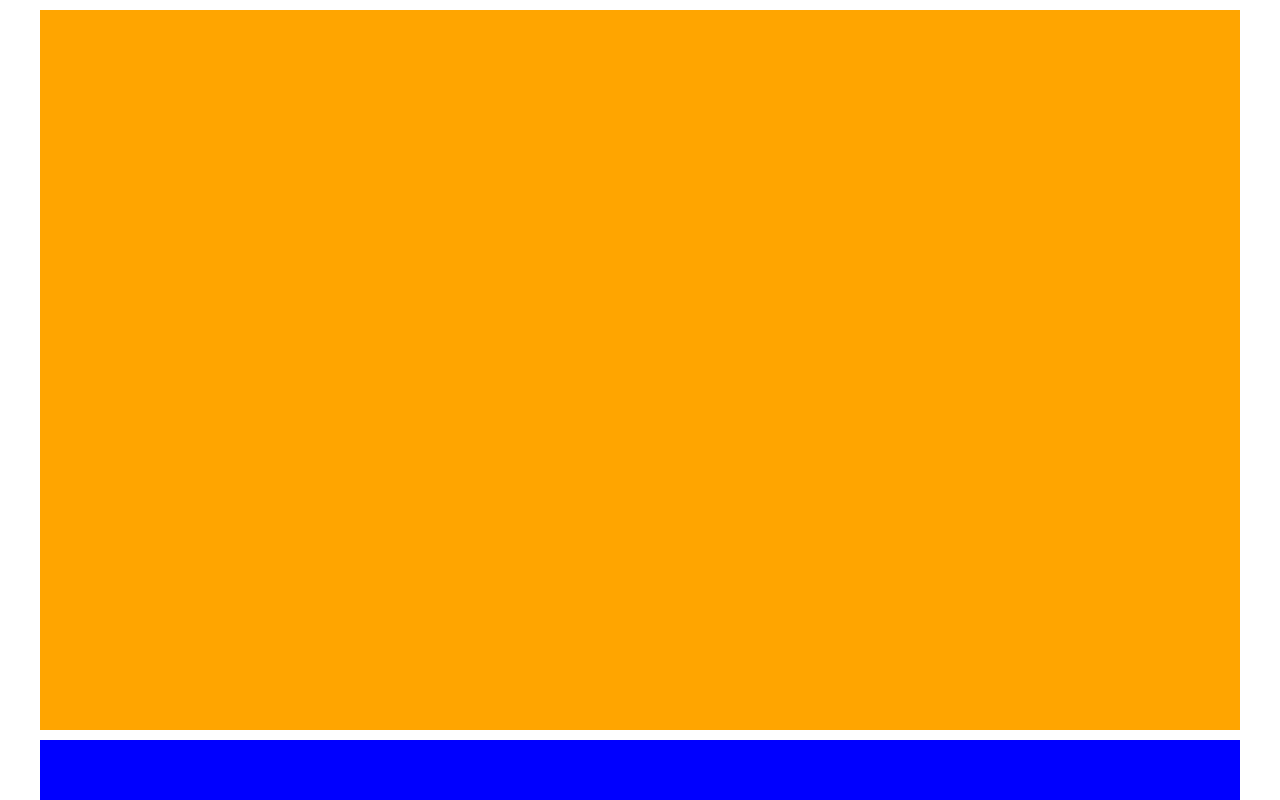
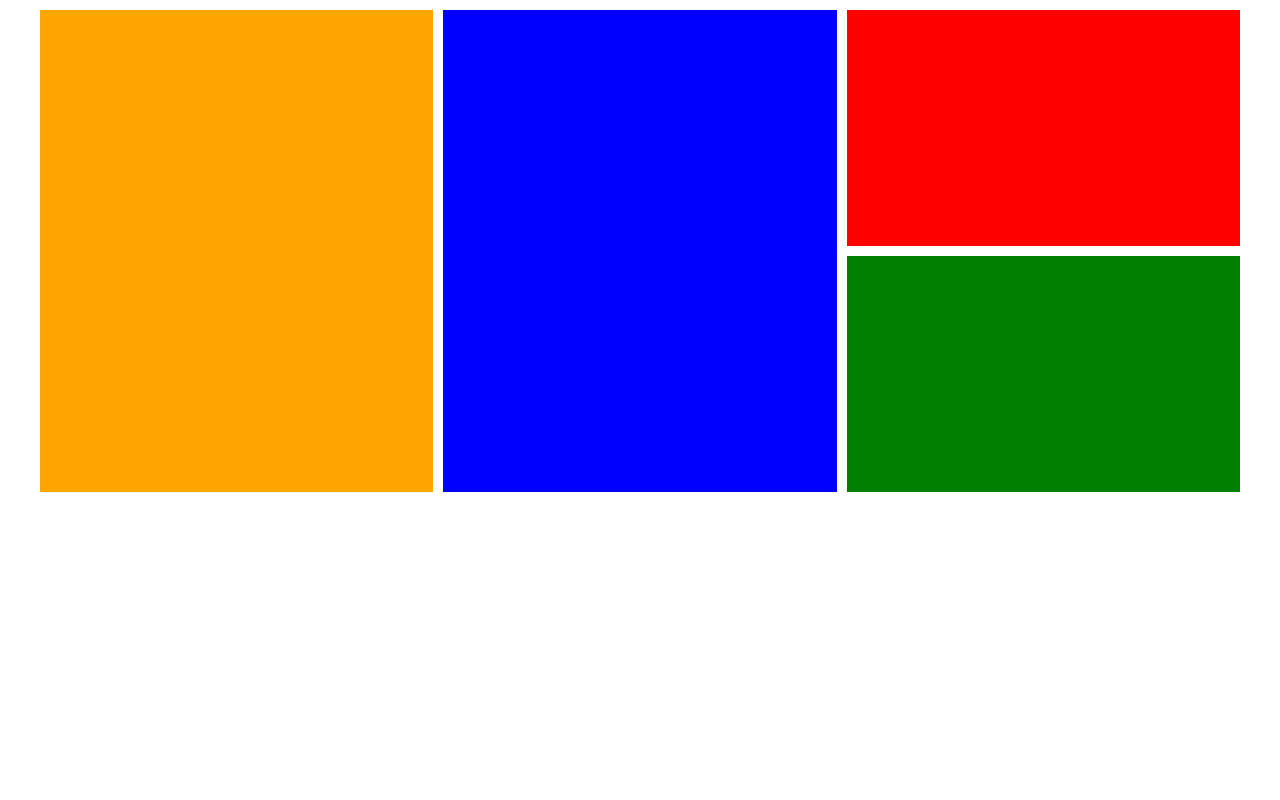
Before and after one commit to davidvandenbor/css-grid-lines, a website built with Parcel: page index.html in a window 1280 px wide. Shown: the top 800 px of the page. Built offline with nearby package versions, Linux system fonts and the light colour scheme.

Commit message:
Update style.css

```diff
--- a/style.css
+++ b/style.css
@@ -14,20 +14,30 @@ main {
 	font-size: 1vw;
 	max-width: 1200px;
 	margin: 10px auto;
+	grid-template-rows: 1fr 1fr;
+	grid-template-columns: 1fr 1fr 1fr;
 }
 
 .orange {
 	background: orange;
+	grid-row: 1/3;
+	grid-column: 1/2;
 }
 
 .blue {
 	background: blue;
+	grid-row: 1/3;
+	grid-column: 2/3;
 }
 
 .red {
 	background: red;
+	grid-row: 1/2;
+	grid-column: 3/4;
 }
 
 .green {
 	background: green;
+	grid-row: 2/3;
+	grid-column: 3/4;
 }
```
